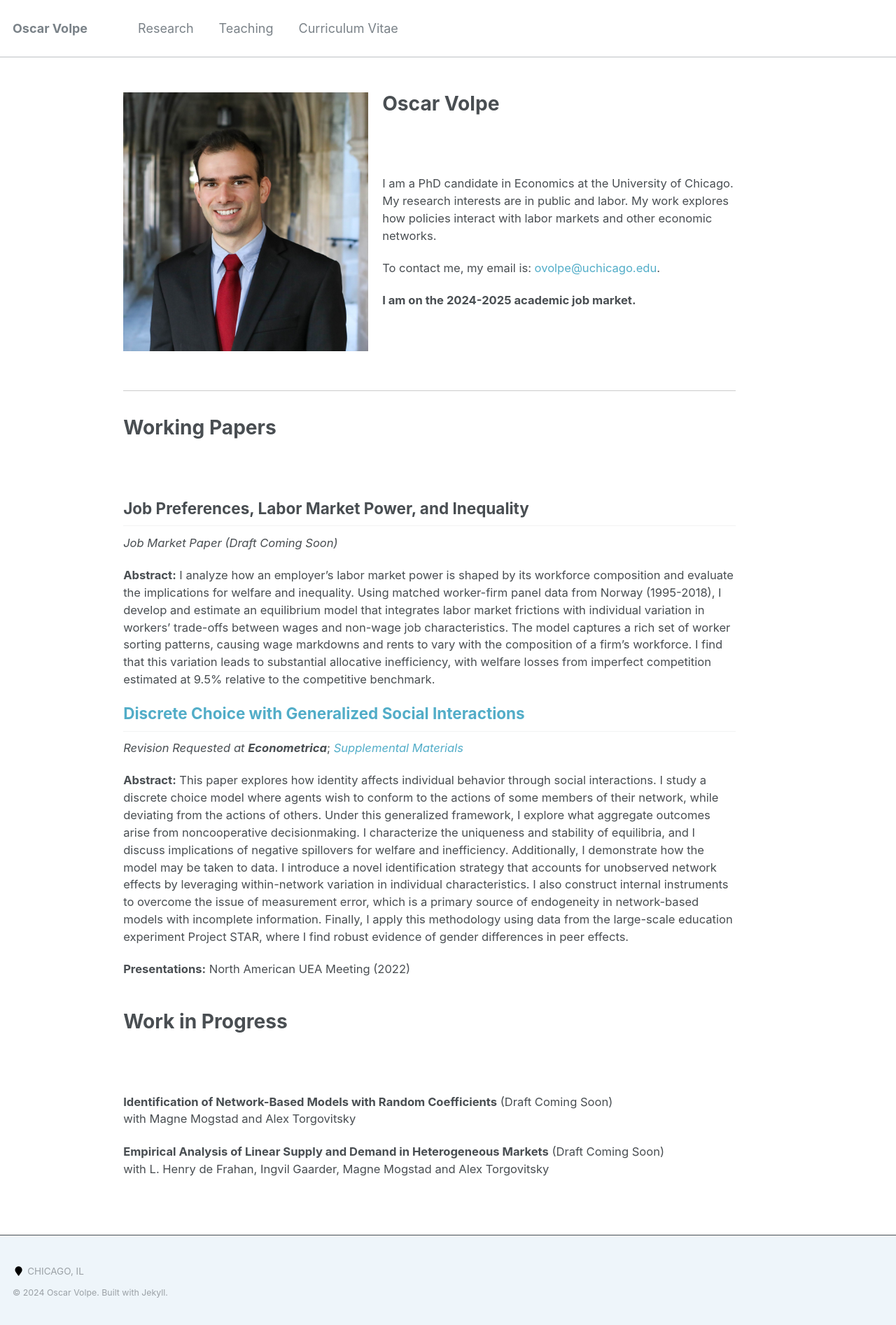
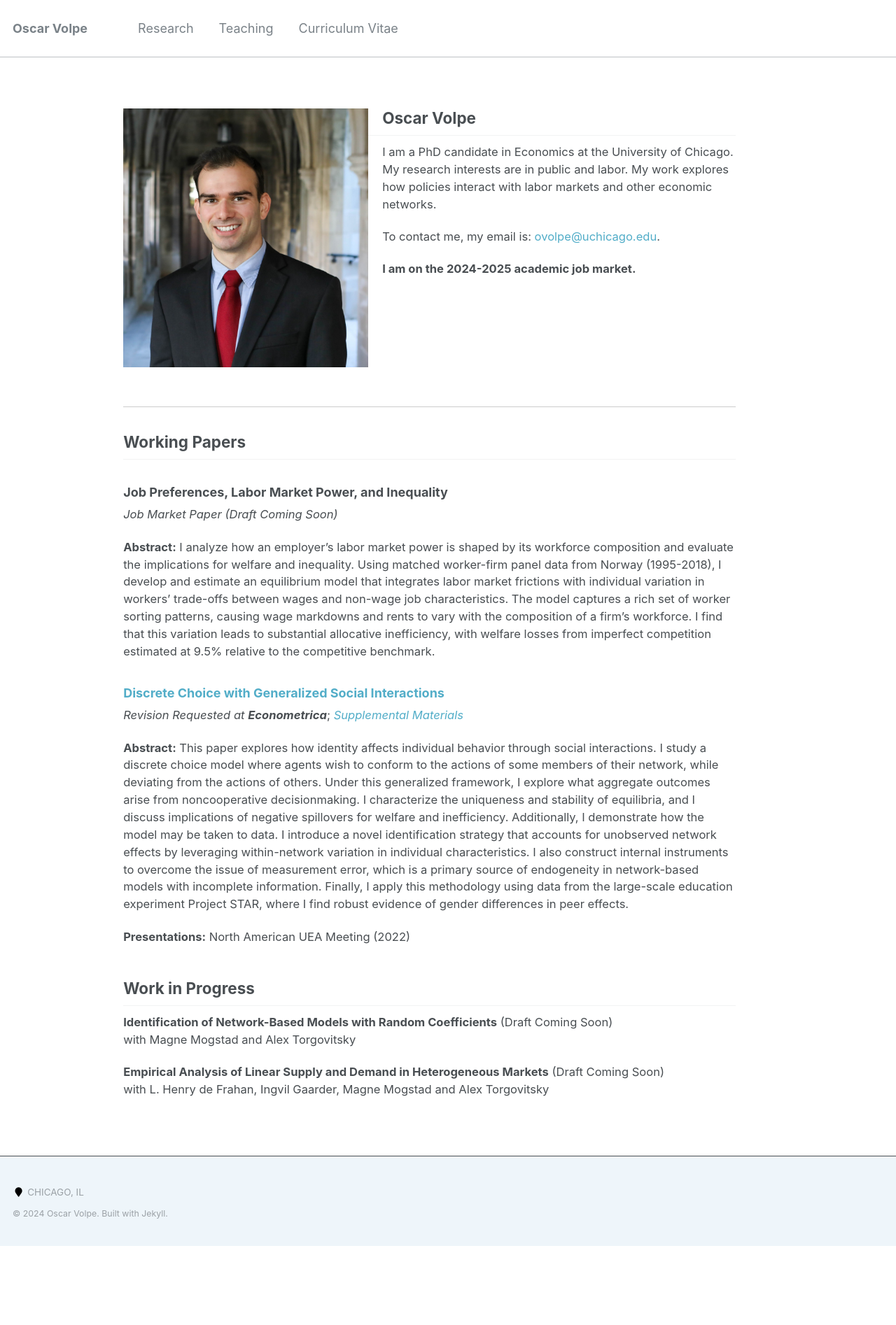
Before and after one commit to ovolpe/ovolpe.github.io, a Jekyll site: the page built from _pages/about.md, in a window 1280 px wide. Shown: the whole page at 70% size. Built offline with Jekyll 4.4.1, drawn with Linux system fonts in a browser that asks for light colours; after the commit the page ends 1781 px from its top, so only the background shows below that.

Commit message:
Update about.md

```diff
--- a/_pages/about.md
+++ b/_pages/about.md
@@ -8,7 +8,7 @@ redirect_from:
   - /about.html
 ---
 
-# Oscar Volpe<img class="img-responsive" style="float: left; margin: 0px 20px 20px 0px;" src="/files/headshot.jpg" width="350"><br>
+## Oscar Volpe<img class="img-responsive" style="float: left; margin: 0px 20px 20px 0px;" src="/files/headshot.jpg" width="350"><br>
 I am a PhD candidate in Economics at the University of Chicago. My research interests are in public and labor. My work explores how policies interact with labor markets and other economic networks.
 
 To contact me, my email is: <a href="mailto:ovolpe@uchicago.edu">ovolpe@uchicago.edu</a>.
@@ -19,14 +19,14 @@ To contact me, my email is: <a href="mailto:ovolpe@uchicago.edu">ovolpe@uchicago
 
 <hr style="margin: 2em 0; border: none; border-top: 1px solid #ccc;">
 
-# Working Papers<br>
-## **Job Preferences, Labor Market Power, and Inequality**<br>
+## Working Papers
+### **Job Preferences, Labor Market Power, and Inequality**
 _Job Market Paper (Draft Coming Soon)_ <br>
 
 **Abstract:** I analyze how an employer's labor market power is shaped by its workforce composition and evaluate the implications for welfare and inequality. Using matched worker-firm panel data from Norway (1995-2018), I develop and estimate an equilibrium model that integrates labor market frictions with individual variation in workers' trade-offs between wages and non-wage job characteristics. The model captures a rich set of worker sorting patterns, causing wage markdowns and rents to vary with the composition of a firm's workforce. I find that this variation leads to substantial allocative inefficiency, with welfare losses from imperfect competition estimated at 9.5% relative to the competitive benchmark.
 
 
-## [**Discrete Choice with Generalized Social Interactions**](/files/dcwgsi_paper.pdf)
+### [**Discrete Choice with Generalized Social Interactions**](/files/dcwgsi_paper.pdf)
 _Revision Requested at **Econometrica**_; [*Supplemental Materials*](/files/dcwgsi_supplement.pdf)<br>
 
 **Abstract:** This paper explores how identity affects individual behavior through social interactions. I study a discrete choice model where agents wish to conform to the actions of some members of their network, while deviating from the actions of others. Under this generalized framework, I explore what aggregate outcomes arise from noncooperative decisionmaking. I characterize the uniqueness and stability of equilibria, and I discuss implications of negative spillovers for welfare and inefficiency. Additionally, I demonstrate how the model may be taken to data. I introduce a novel identification strategy that accounts for unobserved network effects by leveraging within-network variation in individual characteristics. I also construct internal instruments to overcome the issue of measurement error, which is a primary source of endogeneity in network-based models with incomplete information. Finally, I apply this methodology using data from the large-scale education experiment Project STAR, where I find robust evidence of gender differences in peer effects.
@@ -34,7 +34,7 @@ _Revision Requested at **Econometrica**_; [*Supplemental Materials*](/files/dcwg
 **Presentations:** North American UEA Meeting (2022)
 <br><br>
 
-# Work in Progress
+## Work in Progress
 **Identification of Network-Based Models with Random Coefficients** (Draft Coming Soon) <br>
 with Magne Mogstad and Alex Torgovitsky
 <br>
```
